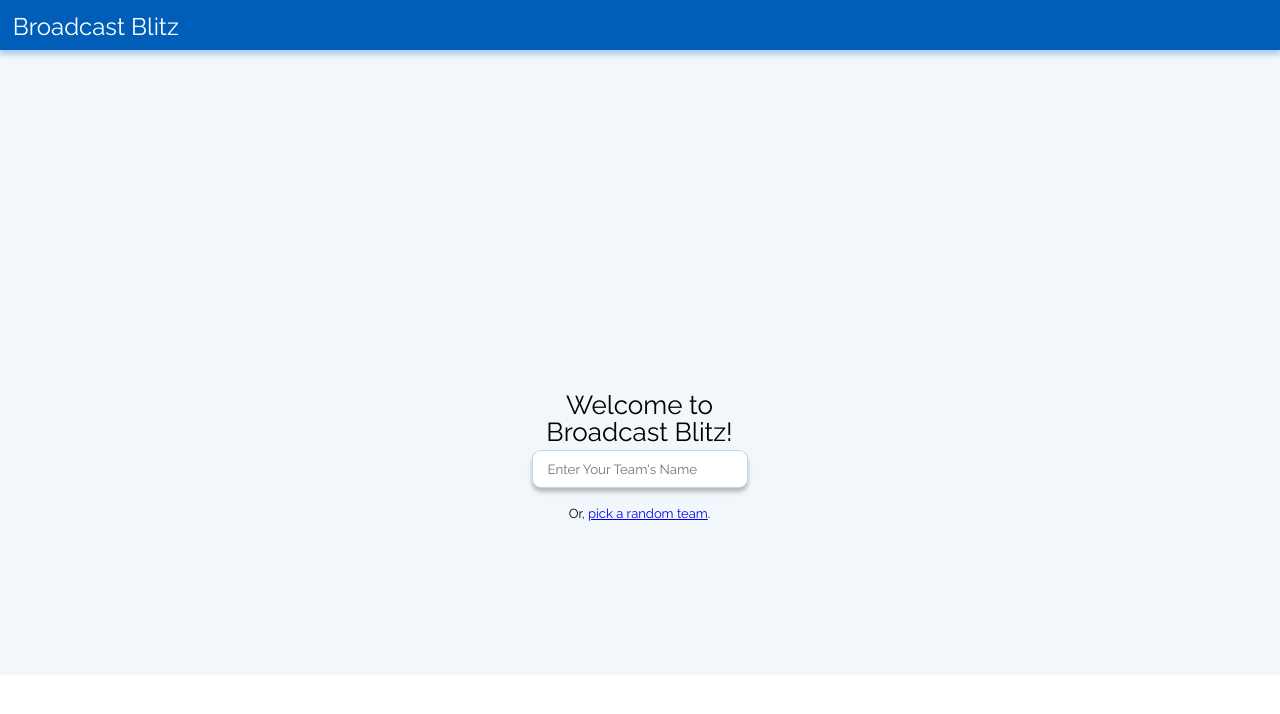
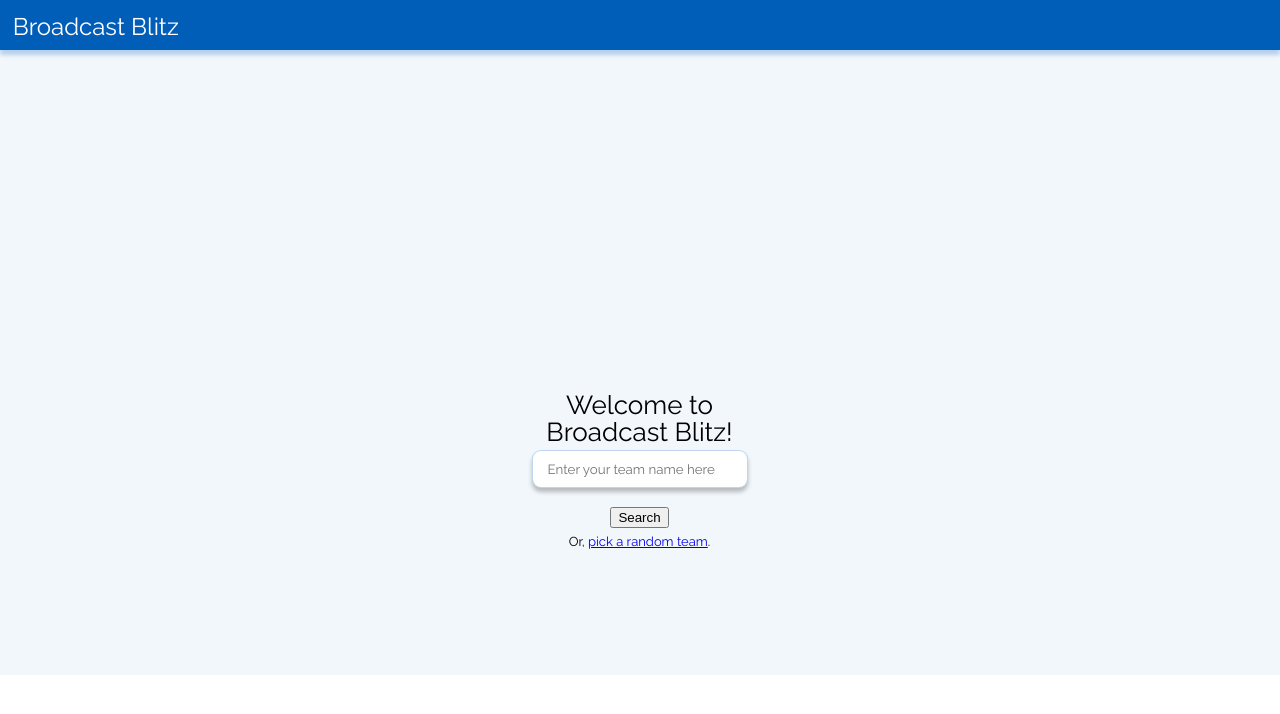
Before and after one commit to mccleskeyc/ncaa, a React (Create React App) app: page / in a window 1280 px wide. Shown: the top 714 px of the page. Built offline with nearby package versions, Linux system fonts and the light colour scheme.

Commit message:
created component solely for search

```diff
--- a/src/Components/Home.js
+++ b/src/Components/Home.js
@@ -1,5 +1,5 @@
 import React, { Component } from 'react'
-
+import Search from './Search'
 export class Home extends Component {
     render() {
         return (
@@ -8,11 +8,10 @@ export class Home extends Component {
 
                 <div className="PickText"> Welcome to Broadcast Blitz!
 
-                    <input type="search" className="search" placeholder="Enter Your Team's Name"></input>
 
+                    <Search />
                     <div className="randomizer">
-                    <br />
-                    <br />
+
                         Or, <a href="#">pick a random team</a>.
                     </div>
                 </div>
--- /dev/null
+++ b/src/Components/Search.js
@@ -0,0 +1,24 @@
+import React, { Component } from 'react'
+
+export class Search extends Component {
+    render() {
+        return (
+            <div>
+
+
+        <form className="form">
+            <input className="search" type="text" name="query"
+                placeholder="Enter your team name here"/>
+                <br />
+                <br />
+            <button className="button" type="submit">Search</button>
+        </form>
+
+
+                {/* <input type="search" className="search" placeholder="Enter Your Team's Name"></input> */}
+            </div>
+        )
+    }
+}
+
+export default Search
```
